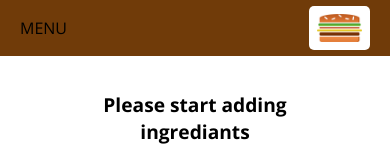
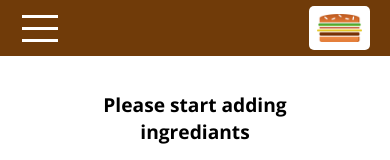
Before and after one commit to shishir75/React-Burger-Builder-App, a React app: page / in a window 390 px wide. Shown: the top 160 px of the page. Built offline with nearby package versions, Linux system fonts and the light colour scheme.

Commit message:
Adding a Hamburger Icon

```diff
--- a/src/components/Navigation/SideDrawer/DrawerToggle/DrawerToggle.js
+++ b/src/components/Navigation/SideDrawer/DrawerToggle/DrawerToggle.js
@@ -1,5 +1,12 @@
 import React from "react";
+import classes from "./DrawerToggle.module.css";
 
-const drawerToggle = (props) => <div onClick={props.clicked}>MENU</div>;
+const drawerToggle = (props) => (
+    <div className={classes.DrawerToggle} onClick={props.clicked}>
+        <div></div>
+        <div></div>
+        <div></div>
+    </div>
+);
 
 export default drawerToggle;
--- /dev/null
+++ b/src/components/Navigation/SideDrawer/DrawerToggle/DrawerToggle.module.css
@@ -0,0 +1,23 @@
+.DrawerToggle {
+    width: 40px;
+    height: 100%;
+    display: flex;
+    flex-flow: column;
+    justify-content: space-around;
+    align-items: center;
+    padding: 10px 0;
+    box-sizing: border-box;
+    cursor: pointer;
+}
+
+.DrawerToggle div {
+    width: 90%;
+    height: 3px;
+    background-color: white;
+}
+
+@media (min-width: 500px) {
+    .DrawerToggle {
+        display: none;
+    }
+}
```
